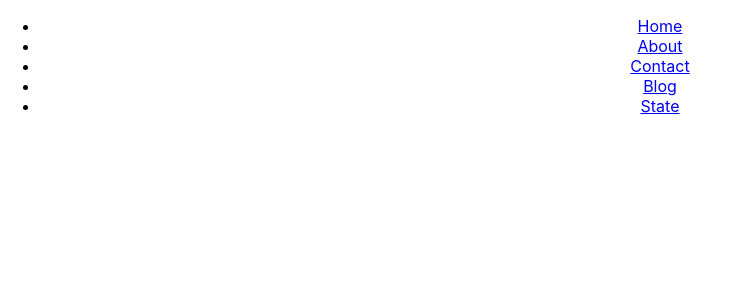
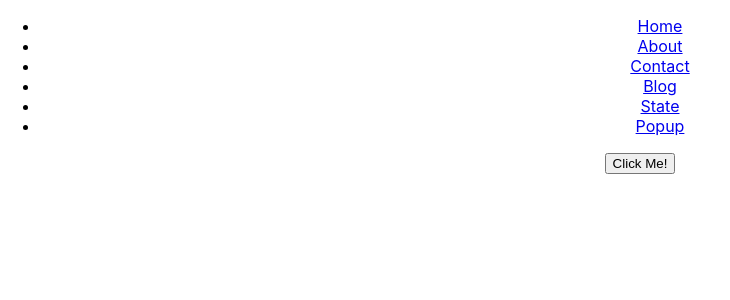
Before and after one commit to Kasaract/ReactWithKhoa, a React (Create React App) app: page /popup in a window 1280 px wide. Shown: the top 300 px of the page, without its empty margins (0-730 px from the left). Built offline with nearby package versions, Linux system fonts and the light colour scheme.

Commit message:
Popup example

```diff
--- a/src/App.js
+++ b/src/App.js
@@ -8,7 +8,9 @@ import About from './components/About';
 import Contact from './components/Contact';
 import Blog from './components/Blog';
 import State from './components/State';
+import Popup from './components/Popup';
 import NavBar from './components/NavBar';
+
 
 function App() {
   return (
@@ -21,6 +23,7 @@ function App() {
           <Route path="/contact" component={Contact}/>
           <Route path="/blog" component={Blog}/>
           <Route path="/state" component={State}/>
+          <Route path="/popup" component={Popup}/>
         </Switch>
       </Router>
     </div>
--- a/src/components/NavBar.js
+++ b/src/components/NavBar.js
@@ -19,6 +19,9 @@ const NavBar = () => (
       <li>
         <Link to="/state">State</Link>
       </li>
+      <li>
+        <Link to="/popup">Popup</Link>
+      </li>
     </ul>
   </nav>
 );
--- /dev/null
+++ b/src/components/Popup.js
@@ -0,0 +1,15 @@
+import React, { useState } from "react";
+
+const State = () => {
+  const [popupState, setPopupState] = useState(false);
+
+  return (
+    <div>
+      <button onClick={() => setPopupState(!popupState)}>Click Me!</button>
+      <br />
+      { popupState ? <p>This text is popped up.</p> : ""}
+    </div>
+  )
+}
+
+export default State;
```
